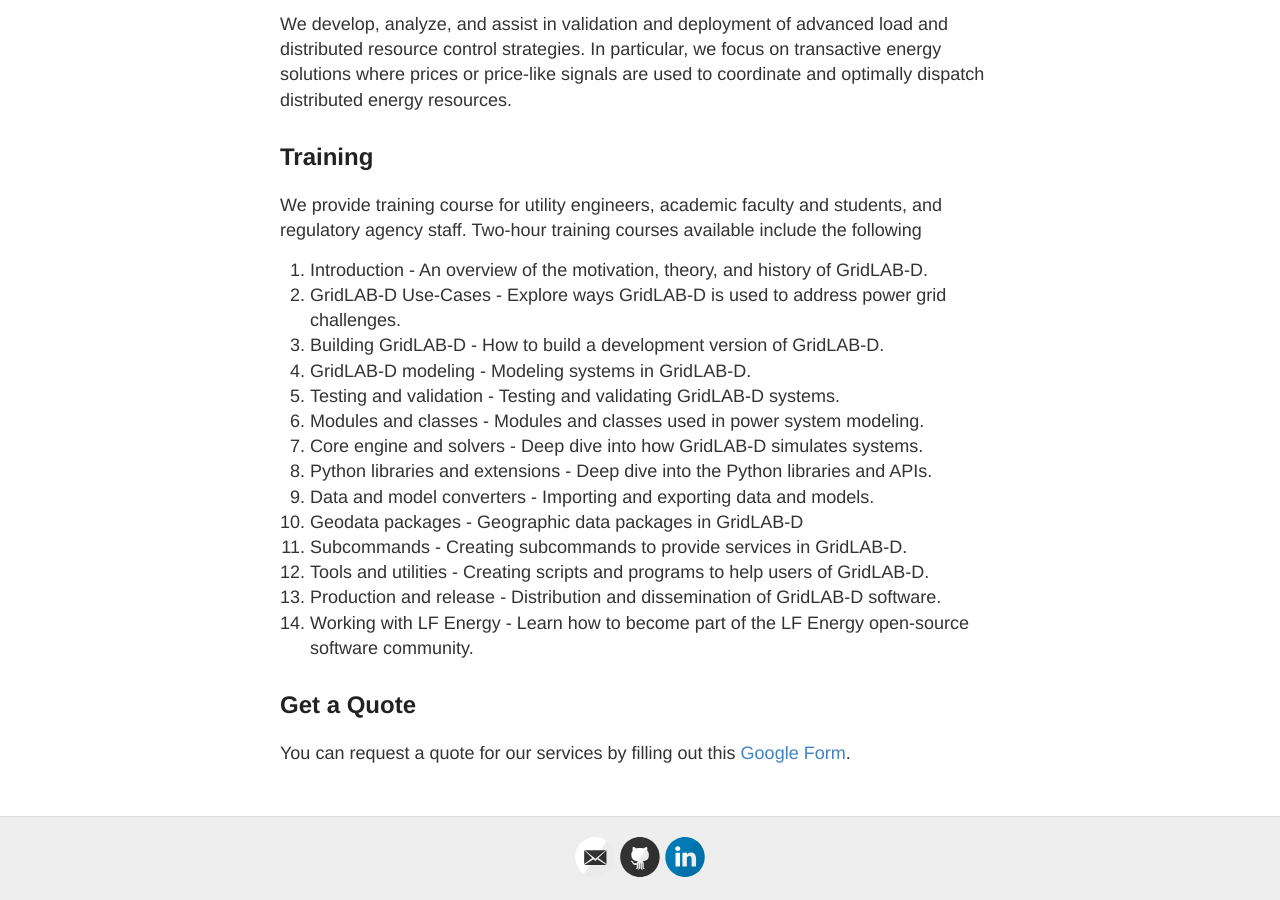
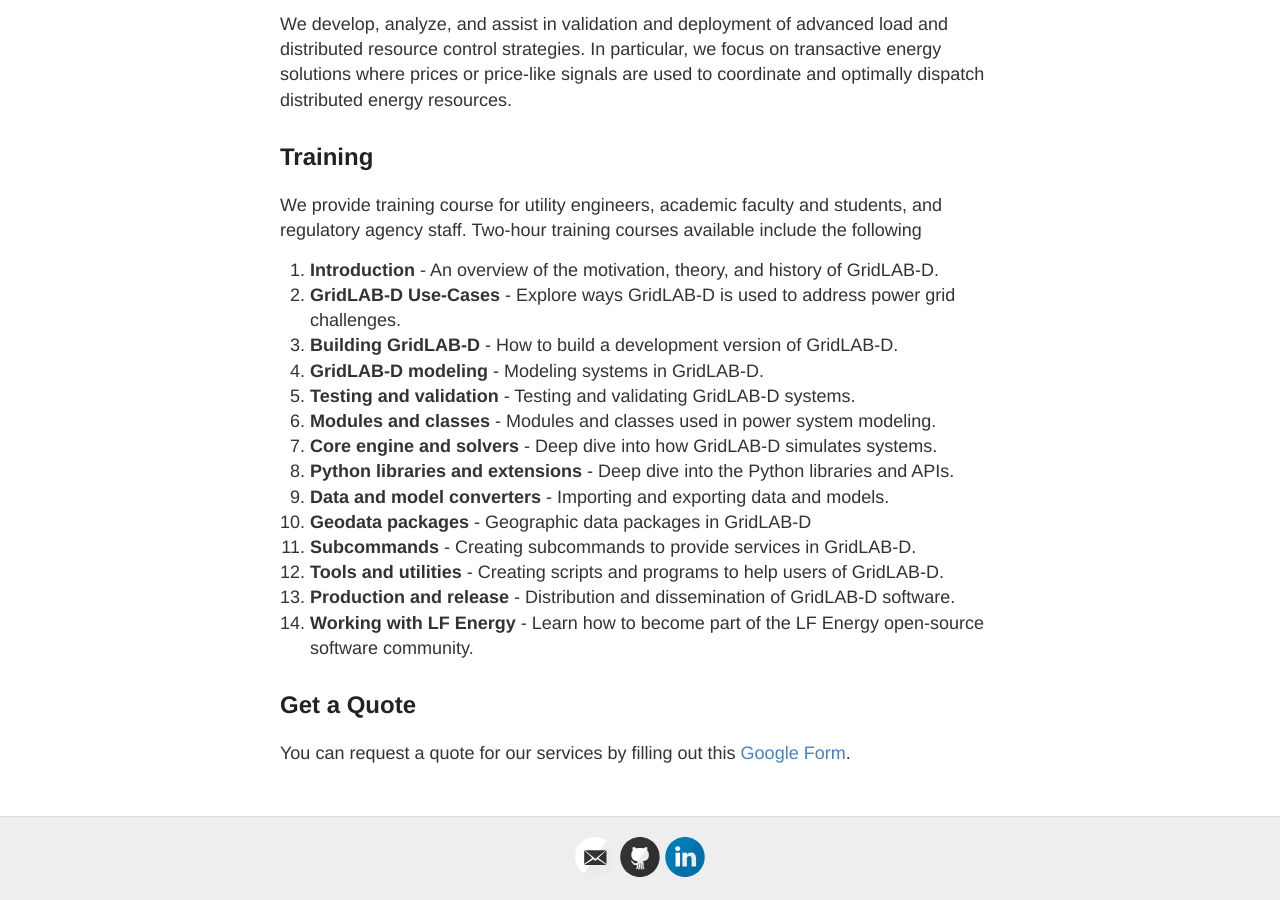
Before and after one commit to eudoxys/eudoxys.github.io, a Jekyll site: the page built from welcome.md, in a window 1280 px wide and 900 px high, scrolled down 1973 px. Built offline with Jekyll 4.4.1, drawn with Linux system fonts in a browser that asks for light colours.

Commit message:
Update formatting

```diff
--- a/_config.yml
+++ b/_config.yml
@@ -94,3 +94,6 @@
   people:
     output: true
     directory: /people
+  topics:
+    output: true
+    directory: /topics
--- a/_data/navigation.yml
+++ b/_data/navigation.yml
@@ -1,8 +1,8 @@
 - name: Welcome
   link: /
 - name: News
-  link: /news.html
+  link: /news/
 - name: People
-  link: /people.html
+  link: /people/
 - name: About
-  link: /about.html
+  link: /about/
--- a/_layouts/default.html
+++ b/_layouts/default.html
@@ -27,10 +27,9 @@
           </div>
 
           <nav>
-            <a href="{{ site.baseurl }}/">Welcome</a>
-            <a href="{{ site.baseurl }}/news">News</a>
-            <a href="{{ site.baseurl }}/people">People</a>
-            <a href="{{ site.baseurl }}/about">About</a>
+            {% for item in site.data.navigation %}
+              <a href="{{ item.link }}" {% if page.url == item.link %}style="font-weight: bold; text-decoration: underline"{% endif %}>&nbsp;{{ item.name }}&nbsp;</a>
+            {% endfor %}
           </nav>
         </header>
       </div>
--- a/tags.html
+++ b/topics.html
@@ -1,9 +1,7 @@
 ---
 layout: page
-permalink: /tags/
-title: Tags
+title: Topics
 ---
-
 
 <div id="archives">
   {% assign tag_list = site.tags | sort: tagName %}
--- a/welcome.md
+++ b/welcome.md
@@ -50,20 +50,20 @@
 
 We provide training course for utility engineers, academic faculty and students, and regulatory agency staff. Two-hour training courses available include the following
 
-1. Introduction - An overview of the motivation, theory, and history of GridLAB-D.
-1. GridLAB-D Use-Cases - Explore ways GridLAB-D is used to address power grid challenges.
-1. Building GridLAB-D - How to build a development version of GridLAB-D.
-1. GridLAB-D modeling - Modeling systems in GridLAB-D.
-1. Testing and validation - Testing and validating GridLAB-D systems.
-1. Modules and classes - Modules and classes used in power system modeling.
-1. Core engine and solvers - Deep dive into how GridLAB-D simulates systems.
-1. Python libraries and extensions - Deep dive into the Python libraries and APIs.
-1. Data and model converters - Importing and exporting data and models.
-1. Geodata packages - Geographic data packages in GridLAB-D
-1. Subcommands - Creating subcommands to provide services in GridLAB-D.
-1. Tools and utilities - Creating scripts and programs to help users of GridLAB-D.
-1. Production and release - Distribution and dissemination of GridLAB-D software.
-1. Working with LF Energy - Learn how to become part of the LF Energy open-source software community.
+1. **Introduction** - An overview of the motivation, theory, and history of GridLAB-D.
+1. **GridLAB-D Use-Cases** - Explore ways GridLAB-D is used to address power grid challenges.
+1. **Building GridLAB-D** - How to build a development version of GridLAB-D.
+1. **GridLAB-D modeling** - Modeling systems in GridLAB-D.
+1. **Testing and validation** - Testing and validating GridLAB-D systems.
+1. **Modules and classes** - Modules and classes used in power system modeling.
+1. **Core engine and solvers** - Deep dive into how GridLAB-D simulates systems.
+1. **Python libraries and extensions** - Deep dive into the Python libraries and APIs.
+1. **Data and model converters** - Importing and exporting data and models.
+1. **Geodata packages** - Geographic data packages in GridLAB-D
+1. **Subcommands** - Creating subcommands to provide services in GridLAB-D.
+1. **Tools and utilities** - Creating scripts and programs to help users of GridLAB-D.
+1. **Production and release** - Distribution and dissemination of GridLAB-D software.
+1. **Working with LF Energy** - Learn how to become part of the LF Energy open-source software community.
 
 ## Get a Quote
 
```
Also changed, not shown: 1 other file.
